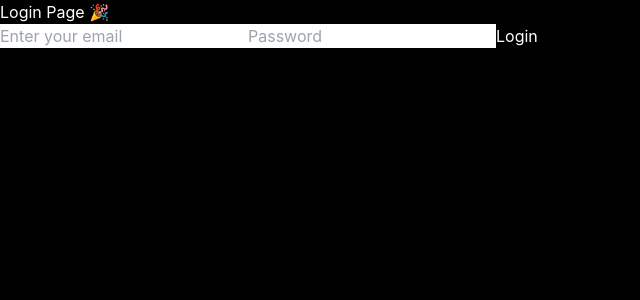
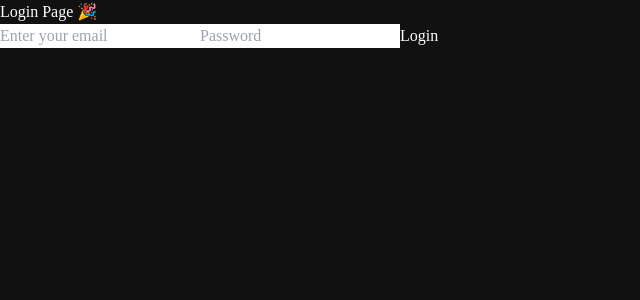
Before and after one commit to TirthbasMishra/ems, a React (Vite) app: page / in a window 1280 px wide. Shown: the top 300 px of the page, without its empty margins (0-640 px from the left). Built offline with nearby package versions, Linux system fonts and the light colour scheme.

Commit message:
dynamic rendering in admin dashboard

```diff
--- a/src/index.css
+++ b/src/index.css
@@ -2,11 +2,23 @@
 @tailwind components;
 @tailwind utilities;
 
-body{
-    background-color: #000000;
-    font-family: 'Inter', sans-serif;
-    color: white;
+* {
+  margin:0;
+  padding:0;
+  box-sizing:border-box;
+  font-family: gilroy;
+  color: white;
 }
-#tasklist::-webkit-scrollbar{
-   display: none;
+
+html,body {
+  height: 100%;
+  width: 100%;
 }
+
+body {
+  background-color: #111;
+}
+
+/* #tasklist::-webkit-scrollbar, #noscrollbar::-webkit-scrollbar{
+  display: none;
+} */
```
